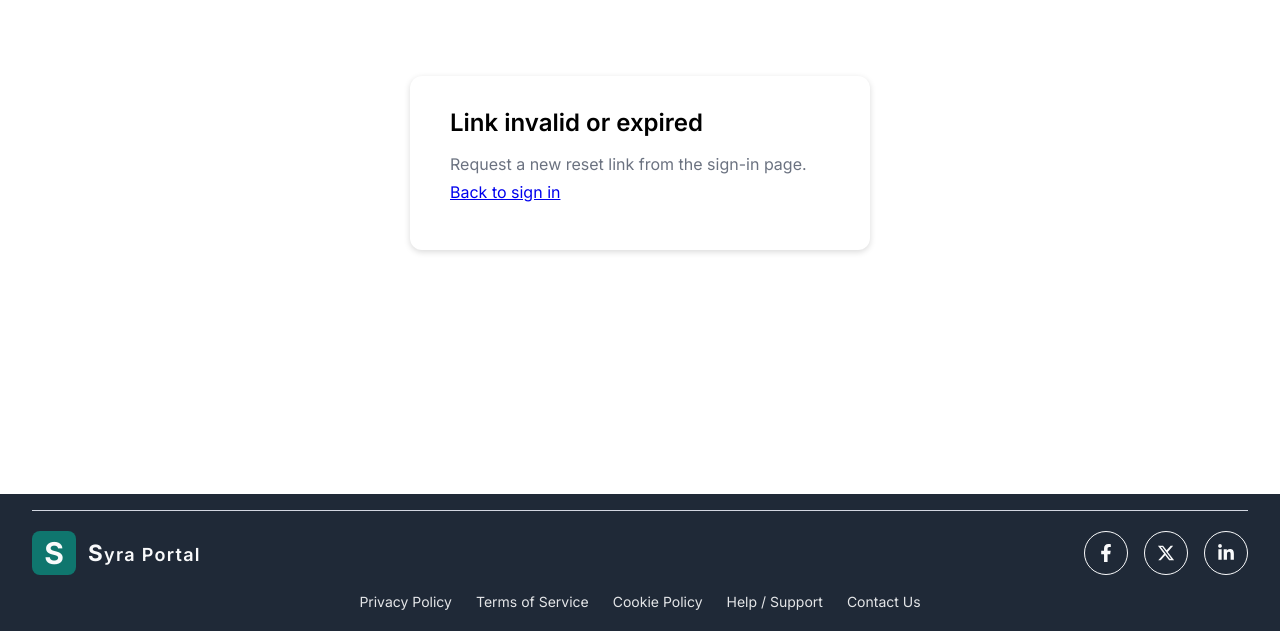
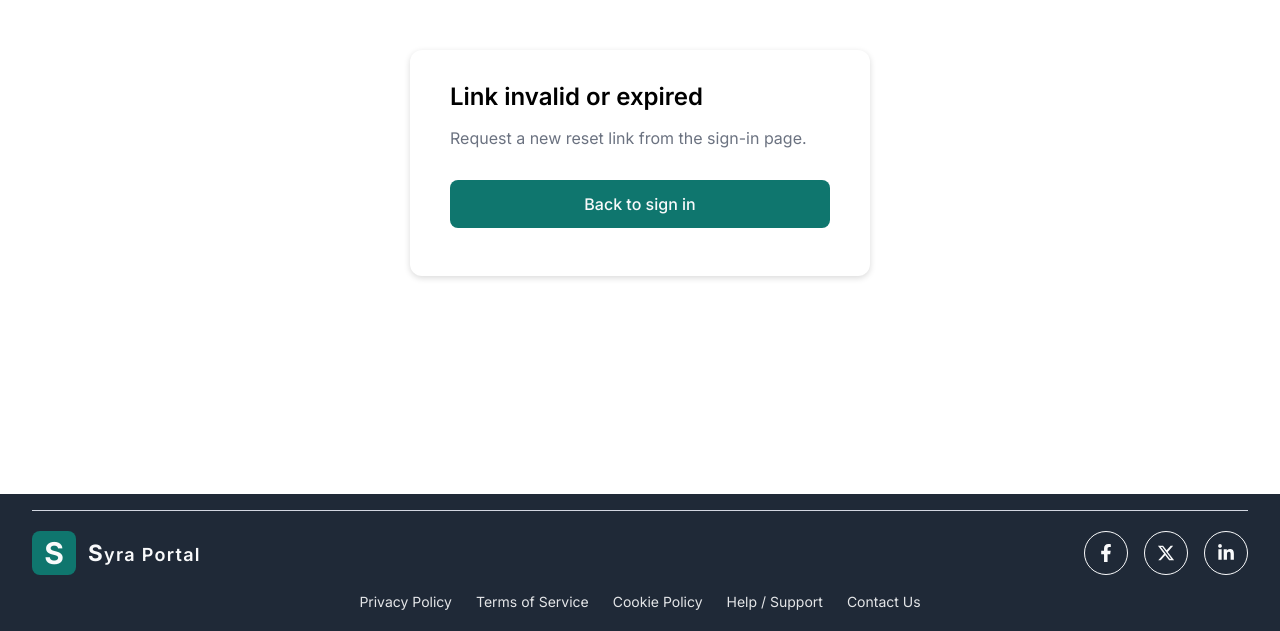
Before and after one commit to JHypq/Syra-Portal, a React (Vite) app: page /reset-password in a window 1280 px wide. Shown: the part 169-800 px from the top of the page. Built offline with nearby package versions, Linux system fonts and the light colour scheme; no server answers.

Commit message:
Update - accessibility + style
Contrast ratio (opacity) changed + some anchor and Link changed to Button "Link" component

```diff
--- a/src/pages/ForgotPassword/ForgotPassword.jsx
+++ b/src/pages/ForgotPassword/ForgotPassword.jsx
@@ -53,7 +53,7 @@ export default function ForgotPassword() {
                     We've sent an email to <strong>{email}</strong>, please check your inbox.
                 </p>
                 <div className={styles.footerLinks}>
-                    <Link to="/">Back to sign in</Link>
+                    <Button to="/" fullWidth>Back to sign in</Button>
                 </div>
             </div>
         </div>
--- a/src/pages/ForgotPassword/ForgotPassword.module.css
+++ b/src/pages/ForgotPassword/ForgotPassword.module.css
@@ -40,25 +40,6 @@
     text-align: center;
 }
 
-.footerLinks a {
-    color: var(--color-primary);
-    text-decoration: none;
-    font-size: 0.9375rem;
-    opacity: 0.9;
-    padding: 0.125rem 0.25rem;
-    border-radius: var(--radius-sm);
-}
-
-.footerLinks a:hover {
-    text-decoration: underline;
-    opacity: 1;
-}
-
-.footerLinks a:focus-visible {
-    outline: none;
-    box-shadow: var(--focus-ring);
-}
-
 .form[aria-busy="true"] {
     cursor: progress;
 }
--- a/src/pages/ResetPassword/ResetPassword.jsx
+++ b/src/pages/ResetPassword/ResetPassword.jsx
@@ -91,7 +91,7 @@ export default function ResetPassword() {
             <div className={styles.card}>
                 <h2 className={styles.title}>Link invalid or expired</h2>
                 <p className={styles.subtitle}>Request a new reset link from the sign-in page.</p>
-                <a href="/">Back to sign in</a>
+                <Button to="/" fullWidth>Back to sign in</Button>
             </div>
             </div>
         )
@@ -103,7 +103,7 @@ export default function ResetPassword() {
             <div className={styles.card}>
                 <h2 className={styles.title}>Password updated</h2>
                 <p className={styles.subtitle}>You can now sign in with your new password.</p>
-                <a href="/">Back to sign in</a>
+                <Button to="/" fullWidth>Back to sign in</Button>
             </div>
             </div>
         )
@@ -113,7 +113,7 @@ export default function ResetPassword() {
         <div className={styles.wrapper}>
             <div className={styles.card}>
                 <h2 className={styles.title}>Set a new password</h2>
-                <p className={styles.subtitle}>Choose a strong password you haven’t used before.</p>
+                <p className={styles.subtitle_02}>Choose a strong password you haven’t used before.</p>
 
                 <form className={styles.form} onSubmit={onSubmit} noValidate aria-busy={loading ? "true" : "false"}>
                     <div className={styles.fieldGroup}>
--- a/src/pages/ResetPassword/ResetPassword.module.css
+++ b/src/pages/ResetPassword/ResetPassword.module.css
@@ -22,6 +22,11 @@
 
 .subtitle {
     color: var(--color-text-secondary);
+    margin-bottom: 2rem;
+}
+
+.subtitle_02 {
+    color: var(--color-text-secondary);
     margin-bottom: 0.5rem;
 }
 
```
